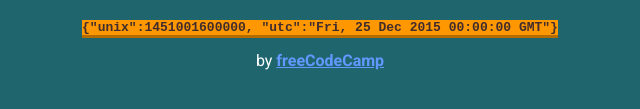
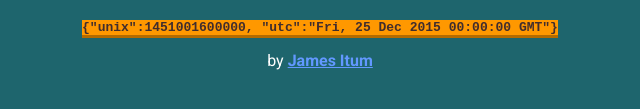
Before and after one commit to isemaj/fcc-timestamp-microservice, a website: page public/index.html in a window 1280 px wide. Shown: the part 591-700 px from the top of the page, 320-960 px from the left. Drawn offline with Linux system fonts and the light colour scheme.

Commit message:
change author

```diff
--- a/public/index.html
+++ b/public/index.html
@@ -37,7 +37,7 @@
       </div>
       <div class="footer">
         <p>
-          by <a href="http://www.freecodecamp.com/">freeCodeCamp</a>
+          by <a href="https://gitlab.com/isemaj">James Itum</a>
         </p>
       </div>
    </body>
```
